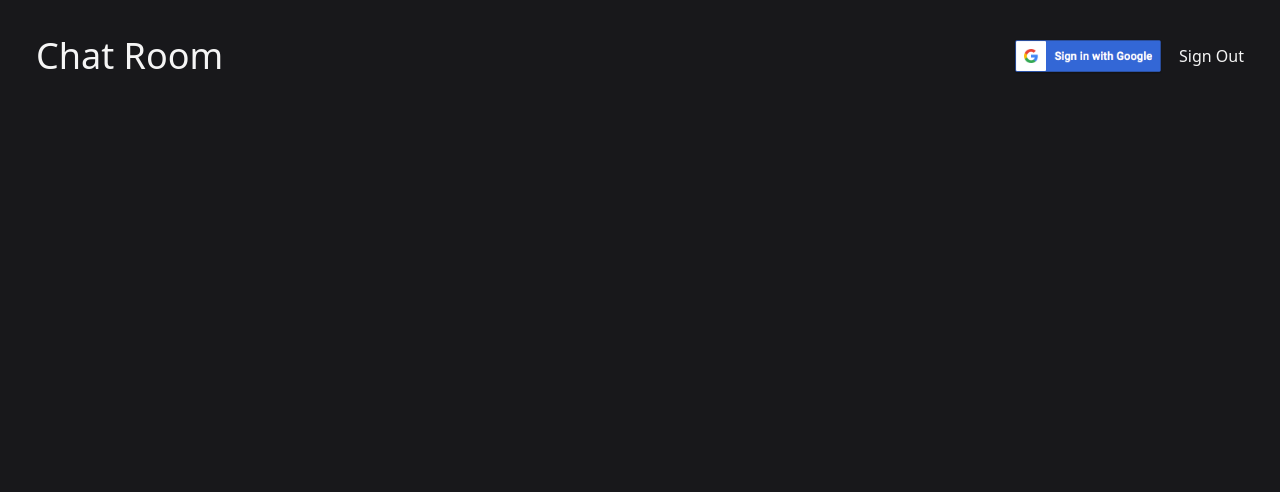
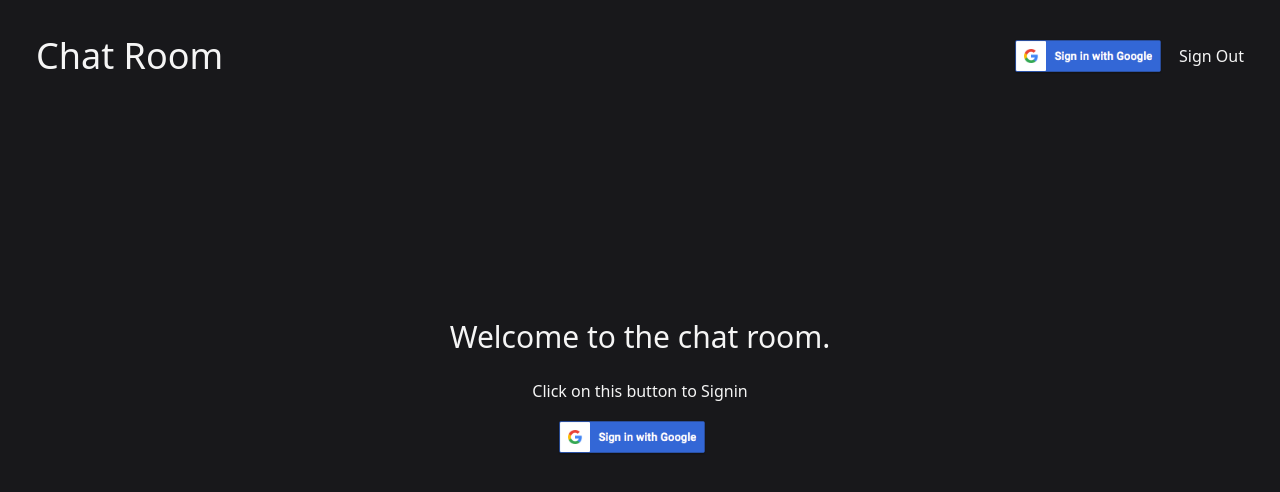
Before and after one commit to Roshanchau/chatRoom, a Next.js app: page / in a window 1280 px wide. Shown: the top 492 px of the page. Built offline with nearby package versions, Linux system fonts and the light colour scheme.

Commit message:
created the hero section.

```diff
--- /dev/null
+++ b/src/components/Hero.tsx
@@ -0,0 +1,22 @@
+import Image from "next/image";
+import React from "react";
+import { GoogleAuthProvider, signInWithRedirect } from "firebase/auth";
+import { auth } from "@/firebase";
+
+const Hero = () => {
+  const googleSignIn = () => {
+    const provider = new GoogleAuthProvider();
+    signInWithRedirect(auth, provider);
+  };
+  return (
+    <div className="flex flex-col items-center justify-center  h-[550px]">
+      <h1 className="text-3xl mb-6">Welcome to the chat room.</h1>
+      <span>Click on this button to Signin</span>
+      <button className="mr-4 mt-4" onClick={googleSignIn} type="button">
+        <Image src="/google.png" alt="singIn" width={150} height={150} />
+      </button>
+    </div>
+  );
+};
+
+export default Hero;
--- a/src/pages/index.tsx
+++ b/src/pages/index.tsx
@@ -1,3 +1,4 @@
+import Hero from '@/components/Hero'
 import Navbar from '@/components/Navbar'
 import React from 'react'
 
@@ -5,6 +6,7 @@ const index = () => {
   return (
     <div>
       <Navbar/>
+      <Hero/>
     </div>
   )
 }
```
